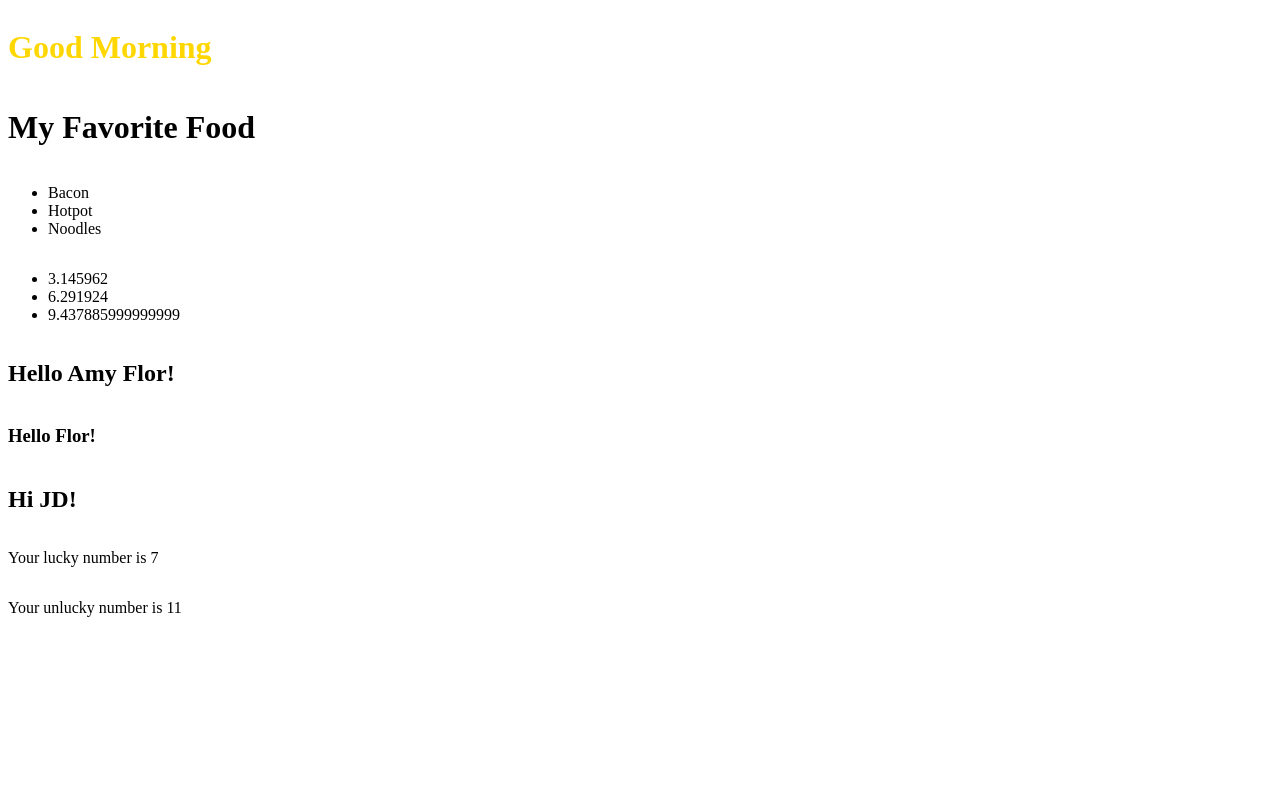
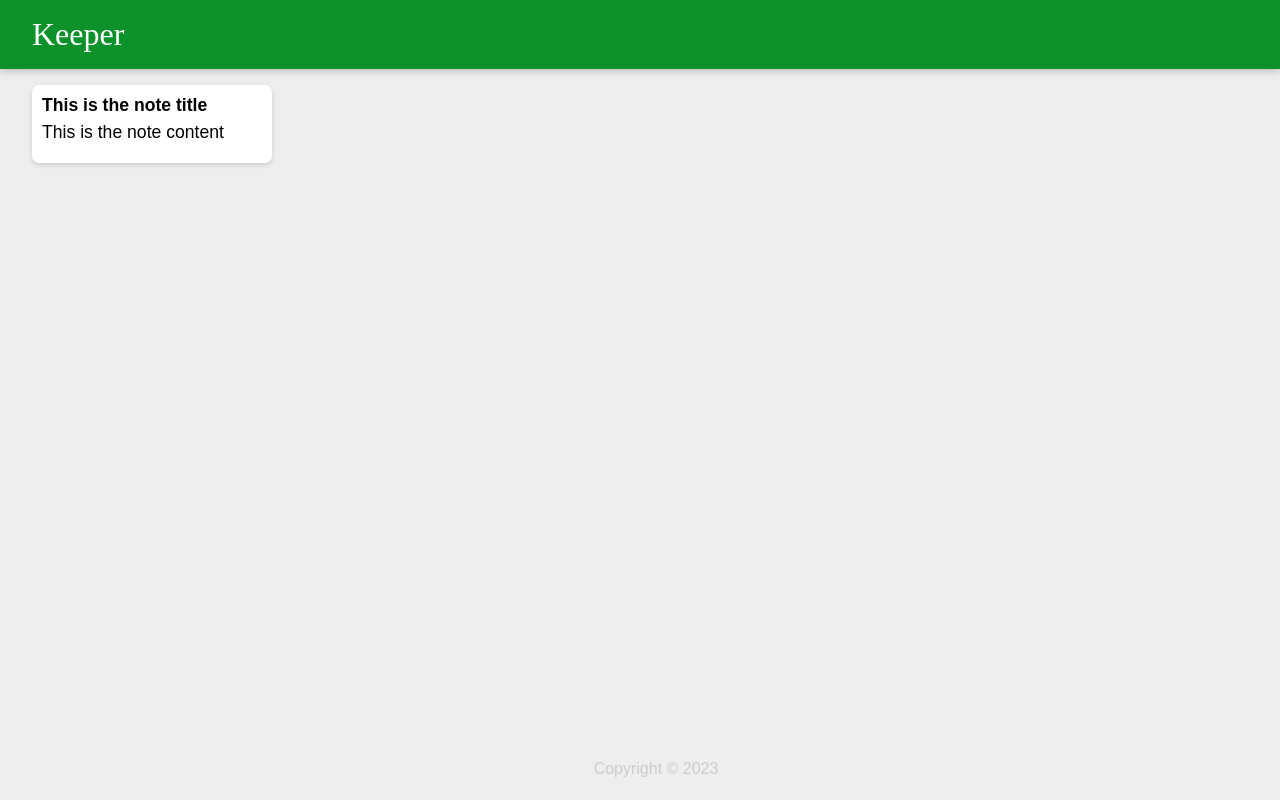
Before and after one commit to OptimoLynx/app-pro, a React (Create React App) app: page / in a window 1280 px wide. Built offline with nearby package versions, Linux system fonts and the light colour scheme.

Commit message:
keeper app

```diff
--- a/public/styles.css
+++ b/public/styles.css
@@ -1,4 +1,61 @@
-.flex-container {
-    display: flex;
-    flex-direction: column;
+* {
+    padding: 0;
+    margin: 0;
+    box-sizing: border-box;
 }
+
+html{
+    font-family: "Montserrat", sans-serif;
+}
+
+body{
+    background: #eee;
+    padding: 0 16px;
+}
+
+header{
+    background-color: #0d912a;
+    margin: auto -16px;
+    padding: 16px 32px;
+    box-shadow: 0 0 10px 0 rgba(0, 0, 0, 0.3);
+}
+
+header h1 {
+    color: #fff;
+    font-family: "McLaren", cursive;
+    font-weight: 200;
+}
+
+footer {
+    position: absolute;
+    text-align: center;
+    bottom: 0;
+    width: 100%;
+    height: 2.5rem;
+}
+
+footer p {
+    color: #ccc;
+}
+
+.note {
+    background: #fff;
+    border-radius: 7px;
+    box-shadow: 0 2px 5px #ccc;
+    padding: 10px;
+    width: 240px;
+    margin: 16px;
+    float: left;
+}
+
+.note h1 {
+    font-size: 1.1em;
+    margin-bottom: 6px;
+}
+
+.note p{
+    font-size: 1.1em;
+    margin-bottom: 10px;
+    white-space: pre-wrap;
+    word-wrap: break-word;
+}
--- a/src/components/App.jsx
+++ b/src/components/App.jsx
@@ -1,12 +1,8 @@
 import React from "react";
-import Basic from "./basic/Basic";
+import Keeper from "./keeper/Keeper";
 
 function App() {
-  return (
-    <div className="flex-container">
-      <Basic />
-    </div>
-  );
+  return <Keeper />;
 }
 
 export default App;
--- /dev/null
+++ b/src/components/keeper/Footer.jsx
@@ -0,0 +1,13 @@
+import React from "react";
+
+function Footer() {
+  const currentYear = new Date().getFullYear();
+
+  return (
+    <footer>
+      <p>Copyright © {currentYear} </p>
+    </footer>
+  );
+}
+
+export default Footer;
--- /dev/null
+++ b/src/components/keeper/Header.jsx
@@ -0,0 +1,11 @@
+import React from "react";
+
+function Header() {
+  return (
+    <header>
+      <h1>Keeper</h1>
+    </header>
+  );
+}
+
+export default Header;
--- /dev/null
+++ b/src/components/keeper/Keeper.jsx
@@ -0,0 +1,16 @@
+import React from "react";
+import Footer from "./Footer";
+import Header from "./Header";
+import Note from "./Note";
+
+function Keeper() {
+  return (
+    <>
+      <Header />
+      <Note />
+      <Footer />
+    </>
+  );
+}
+
+export default Keeper;
--- /dev/null
+++ b/src/components/keeper/Note.jsx
@@ -0,0 +1,12 @@
+import React from "react";
+
+function Note() {
+  return (
+    <div className="note">
+      <h1>This is the note title</h1>
+      <p>This is the note content</p>
+    </div>
+  );
+}
+
+export default Note;
```
